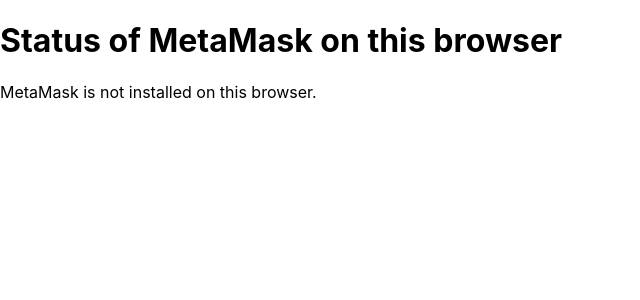
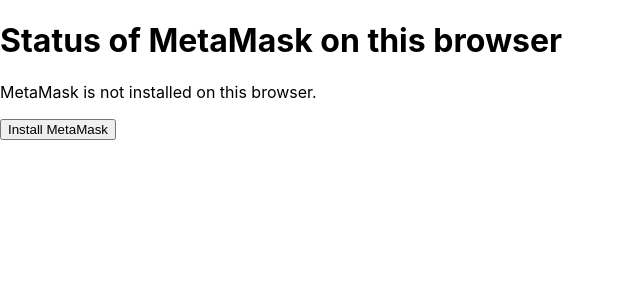
Before and after one commit to Kobani-FM/bridging-block, a React (Create React App) app in the folder src/frontend/: page / in a window 1280 px wide. Shown: the top 300 px of the page, without its empty margins (0-640 px from the left). Built offline with nearby package versions, Linux system fonts and the light colour scheme.

Commit message:
added button to install MM

```diff
--- a/src/frontend/src/components/metaMaskDetector.js
+++ b/src/frontend/src/components/metaMaskDetector.js
@@ -11,12 +11,19 @@
         checkMetaMask();
     }, []);
 
+    const handleInstallMetaMask = () => {
+        window.open("https://metamask.io/download.html", "_blank");
+    };
+
     return (
         <div>
             {isMetaMaskInstalled ? (
                 <p>MetaMask is installed on this browser.</p>
             ) : (
-                <p>MetaMask is not installed on this browser.</p>
+                <div>
+                    <p>MetaMask is not installed on this browser.</p>
+                    <button onClick={handleInstallMetaMask}>Install MetaMask</button>
+                </div>
             )}
         </div>
     );
```
